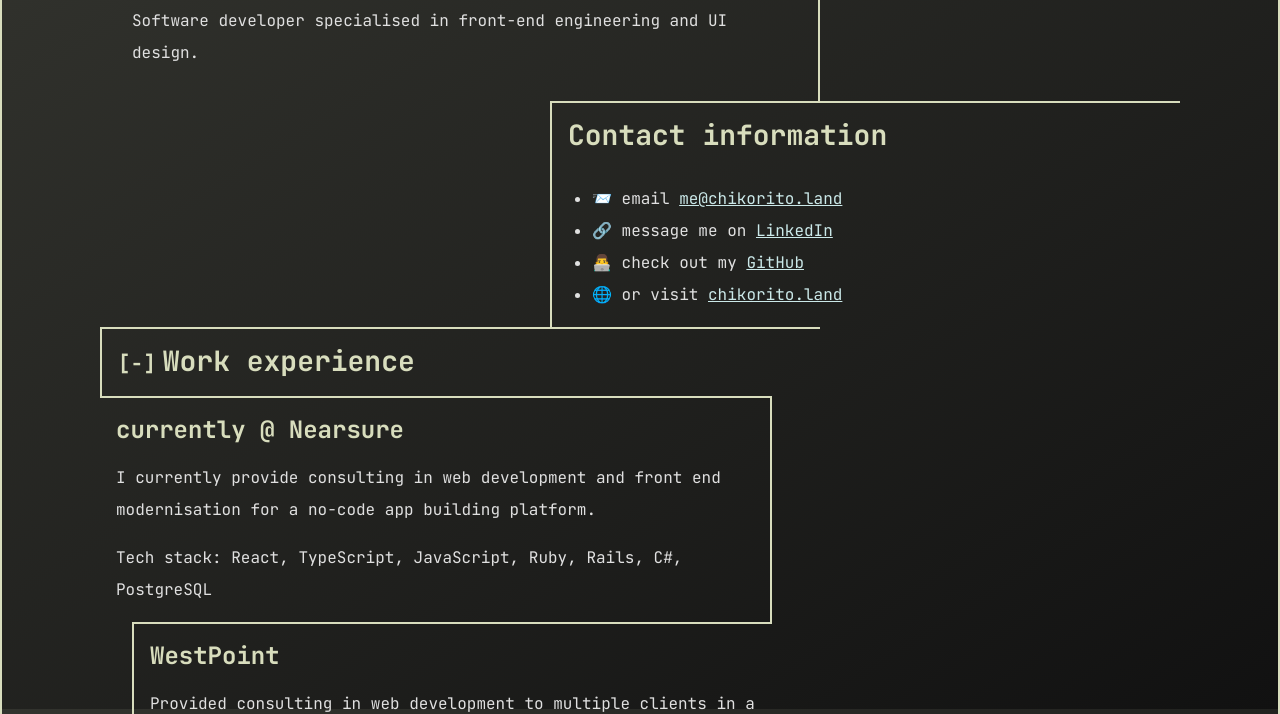
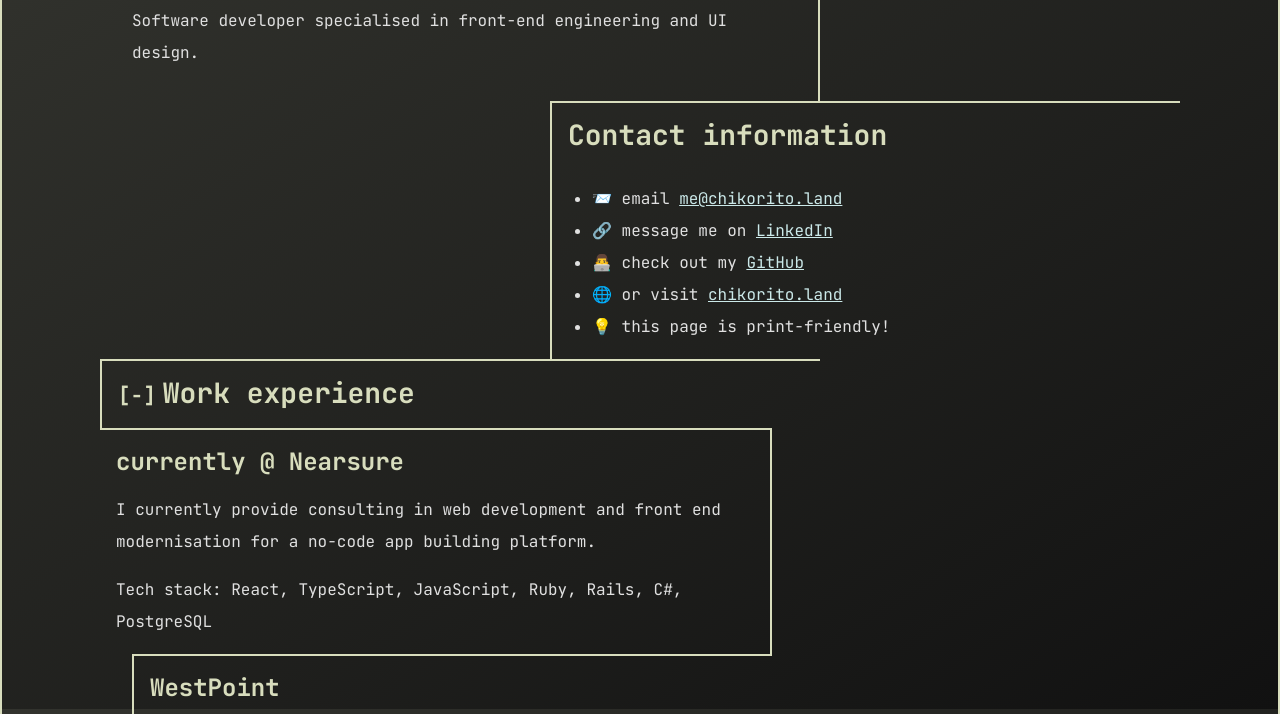
Before and after one commit to fizzy-drinks/cv, a website built with Vite: page index.html in a window 1280 px wide. Shown: the part 91-805 px from the top of the page. Built offline with nearby package versions, Linux system fonts and the light colour scheme; a web font is replaced by a local one.

Commit message:
Update print behavior, preload base CSS rules

```diff
--- a/index.html
+++ b/index.html
@@ -12,7 +12,9 @@
   <link href="src/styles/borders.css" rel="preload" as="style" onload="this.rel = 'stylesheet'">
   <link href="src/styles/grid.css" rel="preload" as="style" onload="this.rel = 'stylesheet'">
   <link href="src/styles/typography.css" rel="preload" as="style" onload="this.rel = 'stylesheet'">
-  <link href="src/styles/cv.css" rel="preload" as="style" onload="this.rel = 'stylesheet'">
+  <style>
+    @import url(src/styles/cv.css);
+  </style>
   <title>Gabriel::CV</title>
 </head>
 
@@ -31,6 +33,14 @@
         <li>👨‍💻 check out my <a href="https://github.com/fizzy-drinks" target="_blank" rel="noreferrer">GitHub</a>
         </li>
         <li>🌐 or visit <a href="https://chikorito.land" target="_blank" rel="noreferrer">chikorito.land</a>
+        </li>
+        <li class="no-print">
+          <cv-collapse collapsible="print-instructions">
+            💡 this page is print-friendly!
+          </cv-collapse>
+          <cv-collapsible id="print-instructions" collapse>
+            <small>(it looks better if you remove borders and enable background graphics)</small>
+          </cv-collapsible>
         </li>
       </ul>
     </section>
--- a/src/styles/borders.css
+++ b/src/styles/borders.css
@@ -2,11 +2,6 @@
   --border-color: var(--hl);
   --border-base: 0 solid var(--border-color);
   --border-gradient: radial-gradient(transparent 30%, var(--hl) 140%) 1;
-
-  @media print {
-    --border-color: black;
-    --border-gradient: none;
-  }
 }
 
 @media screen and (min-width: 640px) {
@@ -53,7 +48,7 @@ section {
   border-width: 2px 0 0 0;
 
   article {
-    overflow: auto;
+    overflow: hidden;
     margin-right: 3rem;
     margin-left: 2rem;
 
--- a/src/styles/cv.css
+++ b/src/styles/cv.css
@@ -1,6 +1,10 @@
 :root {
   --bg: #111;
   --hl: #d8ddbd;
+
+  @media print {
+    font-size: small;
+  }
 }
 
 html {
@@ -16,11 +20,17 @@ html {
   display: flex;
 
   @media print {
+    padding: 0 1em;
+    background-image: linear-gradient(
+      to right,
+      var(--hl) -500%,
+      var(--bg) 200%
+    );
+    background-size: 100vw 100vh;
     border-width: 0;
-    background-image: none;
-    background-color: white;
   }
 
+  @media screen {
     &::before,
     &::after {
       content: " ";
@@ -28,6 +38,7 @@ html {
       flex: 1 1 auto;
       border: var(--border-base);
       border-width: 2px 0;
+    }
   }
 }
 
@@ -57,3 +68,9 @@ h2 {
 article {
   page-break-inside: avoid;
 }
+
+.no-print {
+  @media print {
+    display: none;
+  }
+}
--- a/src/styles/typography.css
+++ b/src/styles/typography.css
@@ -2,14 +2,6 @@
   --text: #e0e0e0;
   --link-text: #cbe9e9;
   --title-text: var(--hl);
-}
-
-@media print {
-  :root {
-    --text: black;
-    --link-text: blue;
-    --title-text: black;
-  }
 }
 
 body {
```
Lines whose indentation alone changed are shown as unchanged.
